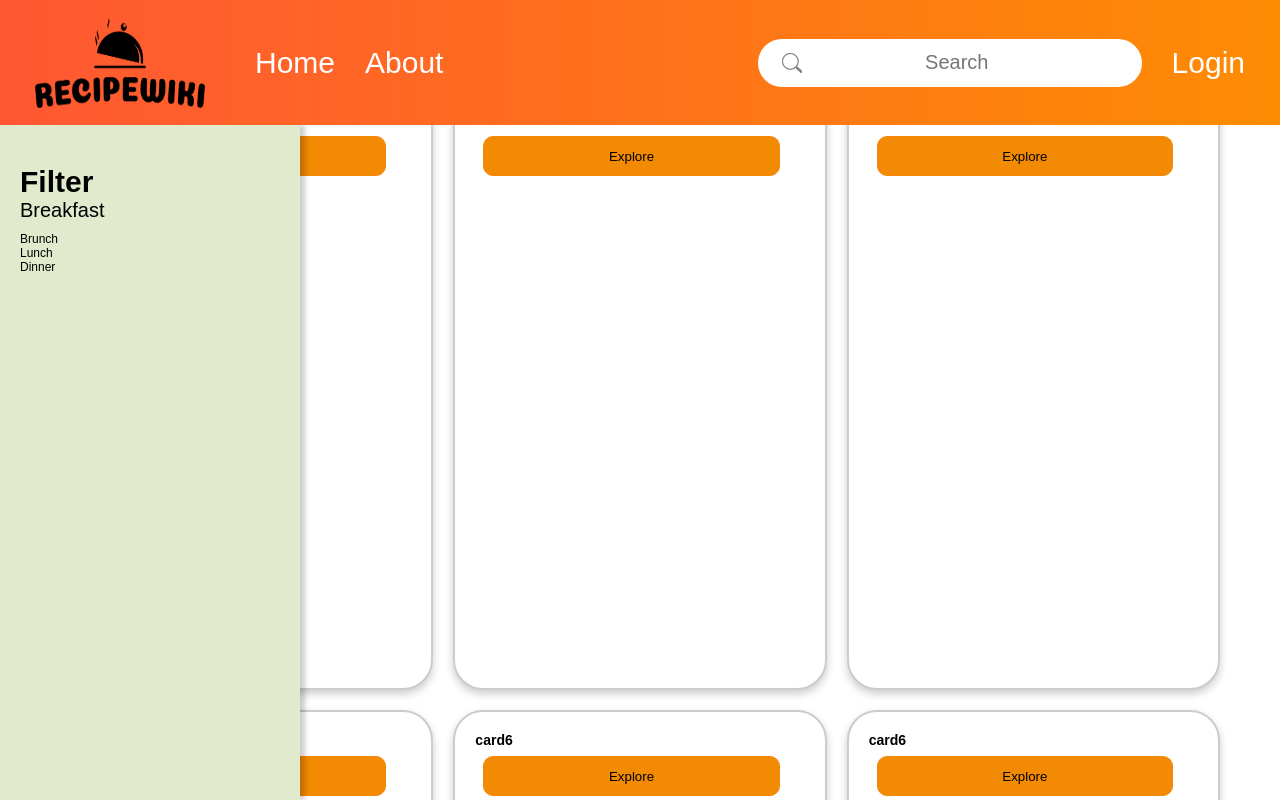
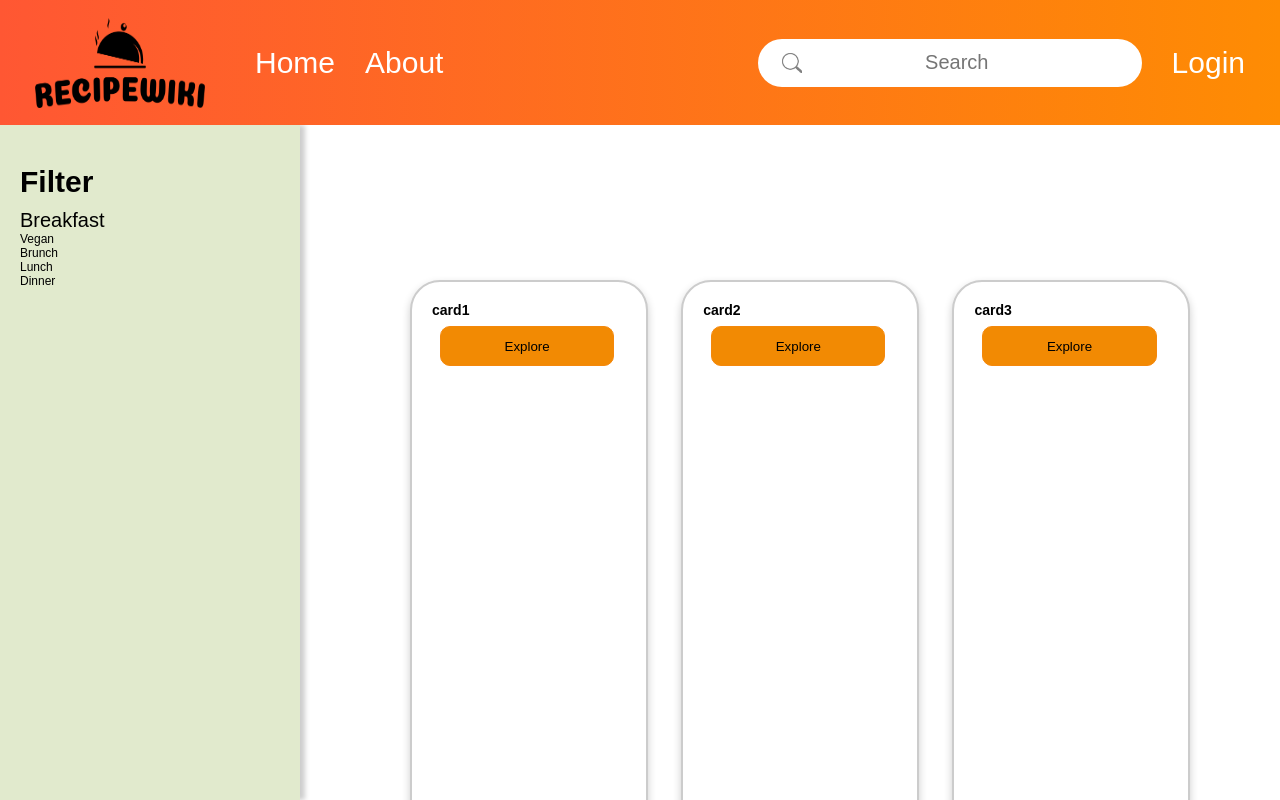
Before and after one commit to SeenLex/RecipeWiki-v1.0, a React (Create React App) app in the folder RecipeWiki/recipe-wiki/: page /home in a window 1280 px wide. Shown: the top 800 px of the page. Built offline with nearby package versions, Linux system fonts and the light colour scheme.

Commit message:
cards solved

```diff
--- a/RecipeWiki/recipe-wiki/src/components/cards/Cards.css
+++ b/RecipeWiki/recipe-wiki/src/components/cards/Cards.css
@@ -1,16 +1,16 @@
-*{
+* {
   margin: 0;
   padding: 0;
   box-sizing: border-box;
   font-family: sans-serif;
 }
 
-body{
+body {
   background-color: white;
   color: black;
 }
 
-.container{
+.container {
   max-width: 1300px;
   width: 100%;
   margin: auto;
@@ -20,14 +20,14 @@ body{
   align-items: center;
 }
 
-section{
+section {
   min-height: 100vh;
   display: flex;
   flex-direction: column;
   align-items: center;
 }
 
-h1{
+h1 {
   font-size: 50px;
   line-height: 60px;
   text-align: center;
@@ -39,12 +39,13 @@ h1{
   flex-wrap: wrap;
   justify-content: space-between;
   align-items: flex-start;
-  width: calc(100% - 60px);
-
+  margin-left: 20rem;
+  max-height: 50vh;
+  padding: 5rem;
 }
 
 .card {
-  flex: 0 0 calc(33.33% - 20px);
+  flex: 0 0 calc(30.33% - 5px);
   max-width: calc(33.33% - 20px);
   width: 100%;
   height: 600px;
@@ -62,11 +63,11 @@ h1{
   overflow: hidden;
 }
 
-.card:hover{
+.card:hover {
   border-color: rgb(230, 141, 62);
 }
 
-.button{
+.button {
   width: 90%;
   height: 40px;
   padding: 0.5rem 1rem;
@@ -80,31 +81,31 @@ h1{
   background: rgb(242, 138, 3);
   border-radius: 10px;
   cursor: pointer;
-  transition: .3s;
+  transition: 0.3s;
   border: 1px solid rgb(244, 136, 12);
 }
 
-.button:hover{
+.button:hover {
   background: rgb(225, 165, 24);
   color: black;
 }
 
-@media(max-width: 960px){
-  section{
+@media (max-width: 960px) {
+  section {
     padding: 20px 0px;
   }
-  h1{
+  h1 {
     font-size: 30px;
     line-height: 40px;
   }
-  .card{
+  .card {
     flex: 0 0 calc(50% - 20px);
     max-width: calc(50% - 20px);
   }
 }
 
-@media(max-width: 600px){
-  .card{
+@media (max-width: 600px) {
+  .card {
     flex: 0 0 100%;
     max-width: 100%;
   }
--- a/RecipeWiki/recipe-wiki/src/components/cards/Cards.js
+++ b/RecipeWiki/recipe-wiki/src/components/cards/Cards.js
@@ -63,12 +63,9 @@ export const Cards = () => {
       title: "card6",
       test: "lorerbniueasbndaosikmnofnwerionf",
     },
-
   ]);
   return (
-    <div>
-      <selection>
-        <div className="container">
+    <>
       <div className="cards">
         {cards.map((card, i) => (
           <div key={i} className="card">
@@ -78,8 +75,6 @@ export const Cards = () => {
           </div>
         ))}
       </div>
-        </div>
-      </selection>
-    </div>
+    </>
   );
 };
--- a/RecipeWiki/recipe-wiki/src/components/home/Home.js
+++ b/RecipeWiki/recipe-wiki/src/components/home/Home.js
@@ -11,17 +11,12 @@ export const Home = () => {
     setChangeContent(value);
   };
   return (
-    <div className="home-container">
+    <>
       <Navbar callBack={callBack} />
       <div className="content-container">
         <Sidebar />
-        <Cards />
-        {changeContent === "home" ? (
-          <div className="cards-container"></div>
-        ) : (
-          <About />
-        )}
+        {changeContent === "home" ? <Cards /> : <About />}
       </div>
-    </div>
+    </>
   );
 };
--- a/RecipeWiki/recipe-wiki/src/components/login/Login.css
+++ b/RecipeWiki/recipe-wiki/src/components/login/Login.css
@@ -18,7 +18,7 @@
 }
 
 .cover {
-  background-color: rgb(235, 93, 28);
+  background-color: rgb(253, 253, 253);
   width: 50%;
   max-height: 100%;
   border-radius: 1em;
@@ -28,6 +28,7 @@
   align-items: center;
   justify-content: space-around;
   margin-bottom: 80px;
+  padding: 2rem;
 }
 
 .alt-login {
@@ -72,7 +73,7 @@ input {
 .login-button {
   width: 40%;
   height: 3em;
-  background-color: rgb(255, 184, 32);
+  background-color: rgb(136, 179, 123);
   display: flex;
   justify-content: center;
   align-items: center;
--- a/RecipeWiki/recipe-wiki/src/components/sidebar/Sidebar.css
+++ b/RecipeWiki/recipe-wiki/src/components/sidebar/Sidebar.css
@@ -26,6 +26,5 @@
 
 .breakfast{
   font-size: 20px;
-  margin-bottom: 10px;
   overflow-y: auto;
 }
--- a/RecipeWiki/recipe-wiki/src/components/sidebar/Sidebar.js
+++ b/RecipeWiki/recipe-wiki/src/components/sidebar/Sidebar.js
@@ -1,17 +1,21 @@
-import React from 'react'
-import './Sidebar.css'
+import React from "react";
+import "./Sidebar.css";
 
 export const Sidebar = () => {
   return (
-    <div className='sidebar'>
-        <div className='sidebar-items'></div>
-            <span className='sidebar-title'><b>Filter</b></span>
-            <div className='meals'>
-              <div className='breakfast'>Breakfast</div>
-              <div className='brunch'>Brunch</div>
-              <div className='lunch'>Lunch</div>
-              <div className='dinner'>Dinner</div>
-            </div>
+    <div className="sidebar">
+      <div className="sidebar-items"></div>
+      <div className="sidebar-title">
+        <b>Filter</b>
+      </div>
+      <div className="meals">
+        <div className="breakfast">Breakfast</div>
+        <div className="type-of-meals"></div>
+        <div className="vegan">Vegan</div>
+        <div className="brunch">Brunch</div>
+        <div className="lunch">Lunch</div>
+        <div className="dinner">Dinner</div>
+      </div>
     </div>
-  )
-}
+  );
+};
```
Lines whose indentation alone changed are shown as unchanged.
